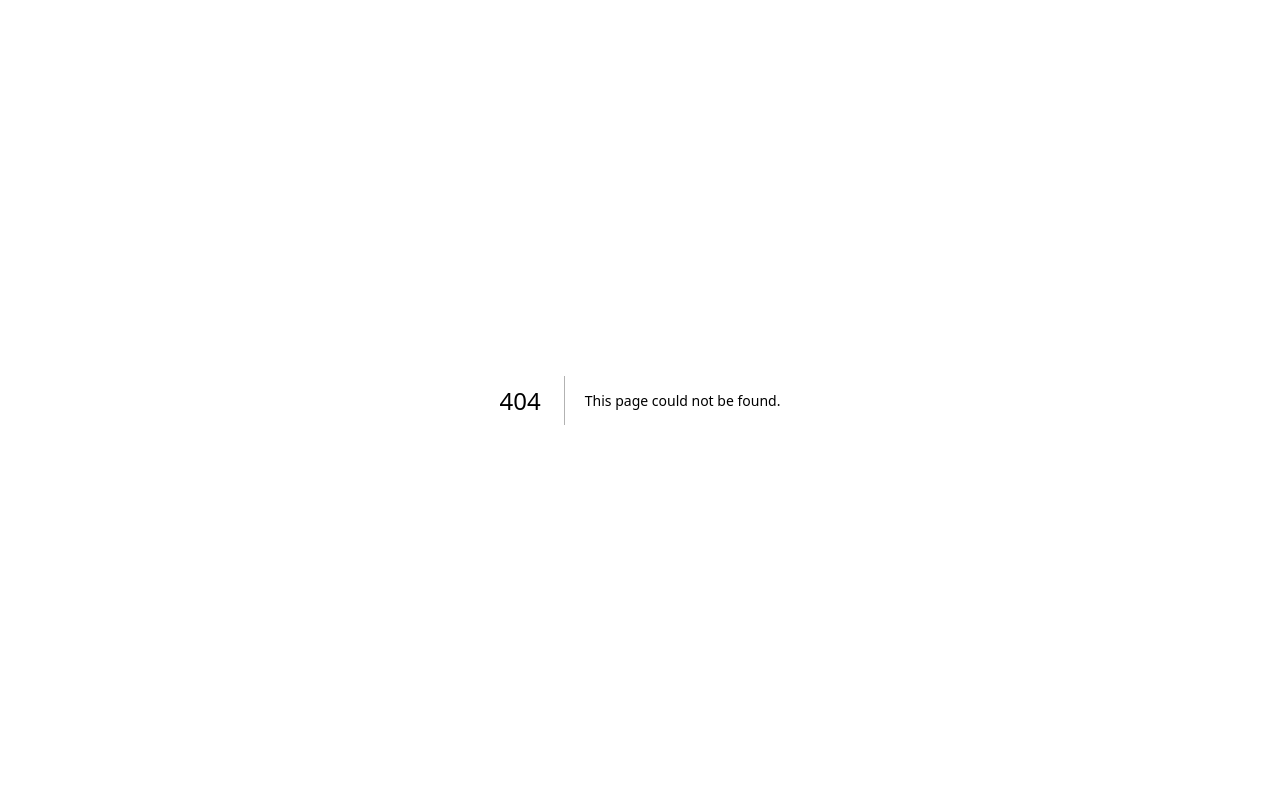
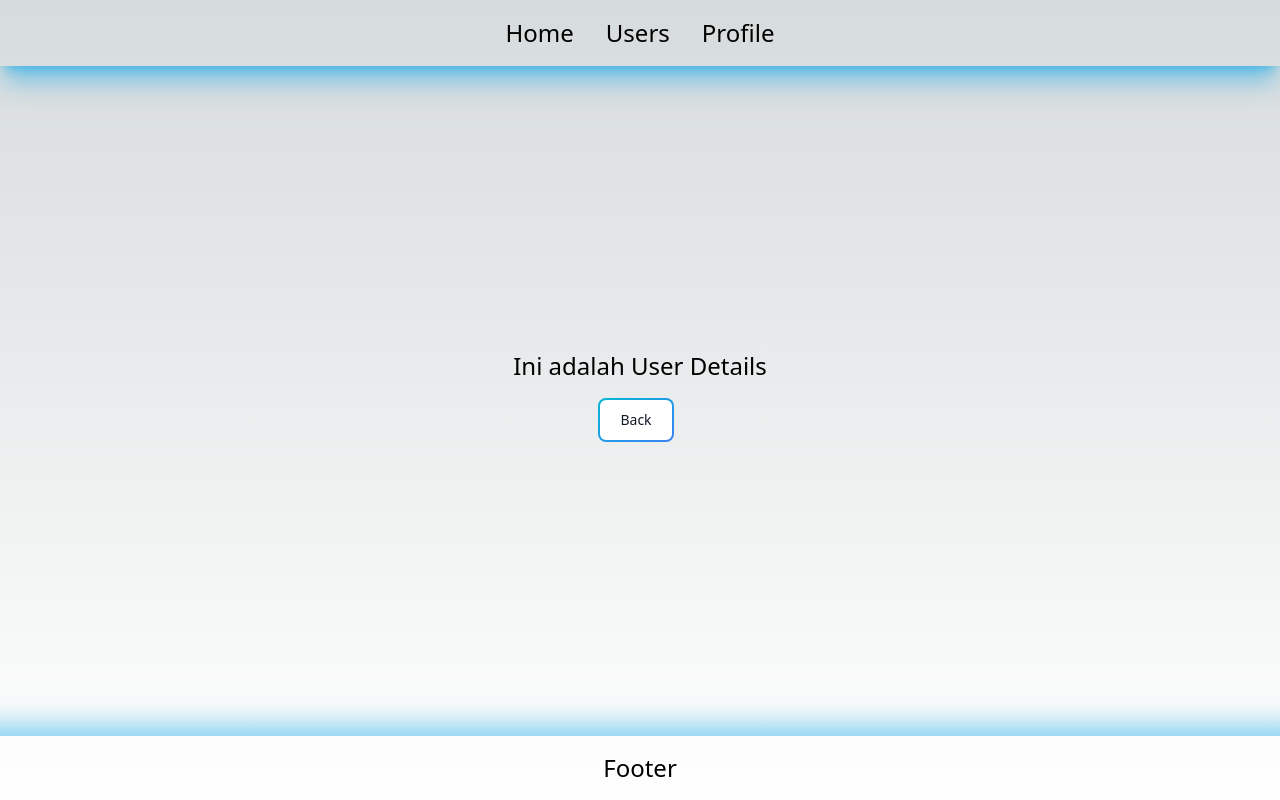
Before and after one commit to davadwis/belajar-nextjs, a Next.js app: page /users/details in a window 1280 px wide. Before the commit this address had no page. Built offline with nearby package versions, Linux system fonts and the light colour scheme.

Commit message:
tugas hari-7

```diff
--- a/components/header/index.js
+++ b/components/header/index.js
@@ -1,3 +1,5 @@
+import Link from "next/link";
+
 const Header = () => {
   return (
     <>
@@ -6,7 +8,13 @@ const Header = () => {
                 <div className="items-center justify-between hidden w-full md:flex md:w-auto md:order-1" id="navbar-sticky">
                     <ul className="flex flex-col p-4 md:p-0 border text-2xl rounded-lg md:flex-row md:space-x-8 md:mt-0 md:border-0">
                         <li>
-                            <a href="#" className="font-light block rounded md:hover:bg-transparent md:hover:text-primary md:p-0 hover:text-sky-500">Header</a>
+                            <Link href="/" className="font-light block rounded md:hover:bg-transparent md:hover:text-primary md:p-0 hover:text-sky-500">Home</Link>
+                        </li>
+                        <li>
+                            <Link href="/users" className="font-light block rounded md:hover:bg-transparent md:hover:text-primary md:p-0 hover:text-sky-500">Users</Link>
+                        </li>
+                        <li>
+                            <Link href="/profile" className="font-light block rounded md:hover:bg-transparent md:hover:text-primary md:p-0 hover:text-sky-500">Profile</Link>
                         </li>
                     </ul>
                 </div>
--- /dev/null
+++ b/pages/users/details.js
@@ -0,0 +1,29 @@
+import Layout from "@/layout";
+import Link from "next/link";
+
+const Details = () => {
+return(
+  <>
+    <Layout
+    metaTitle="Details"
+    metaDescription="All Information About User Details"
+    >
+      <div className="w-full h-screen m-auto grid">
+        <div className="grid content-center justify-items-center p-4 font-light text-2xl gap-4">
+          <p>
+            Ini adalah User Details
+          </p>
+          <Link href="/users">
+            <button className="relative inline-flex items-center justify-center p-0.5 mb-2 mr-2 overflow-hidden text-sm font-medium text-gray-900 rounded-lg group bg-gradient-to-br from-cyan-500 to-blue-500 group-hover:from-cyan-500 group-hover:to-blue-500 hover:text-white dark:text-white focus:ring-4 focus:outline-none focus:ring-cyan-200 dark:focus:ring-cyan-800">
+              <span className="relative px-5 py-2.5 transition-all ease-in duration-75 bg-white dark:bg-gray-900 rounded-md group-hover:bg-opacity-0">
+                Back
+              </span>
+            </button>
+          </Link>
+        </div>
+      </div>
+    </Layout>
+  </>
+)
+}
+export default Details;
--- /dev/null
+++ b/pages/users/index.js
@@ -0,0 +1,29 @@
+import Layout from "@/layout";
+import Link from "next/link";
+
+const Users = () => {
+  return(
+    <>
+      <Layout
+      metaTitle="Users"
+      metaDescription="All Information About Users"
+      >
+        <div className="w-full h-screen m-auto grid">
+          <div className="grid content-center justify-items-center p-4 font-light text-2xl gap-4">
+            <p>
+              Ini adalah Users
+            </p>
+            <Link href="/users/details">
+              <button className="relative inline-flex items-center justify-center p-0.5 mb-2 mr-2 overflow-hidden text-sm font-medium text-gray-900 rounded-lg group bg-gradient-to-br from-cyan-500 to-blue-500 group-hover:from-cyan-500 group-hover:to-blue-500 hover:text-white dark:text-white focus:ring-4 focus:outline-none focus:ring-cyan-200 dark:focus:ring-cyan-800">
+                <span className="relative px-5 py-2.5 transition-all ease-in duration-75 bg-white dark:bg-gray-900 rounded-md group-hover:bg-opacity-0">
+                  Details
+                </span>
+              </button>
+            </Link>
+          </div>
+        </div>
+      </Layout>
+    </>
+  )
+}
+export default Users;
```
